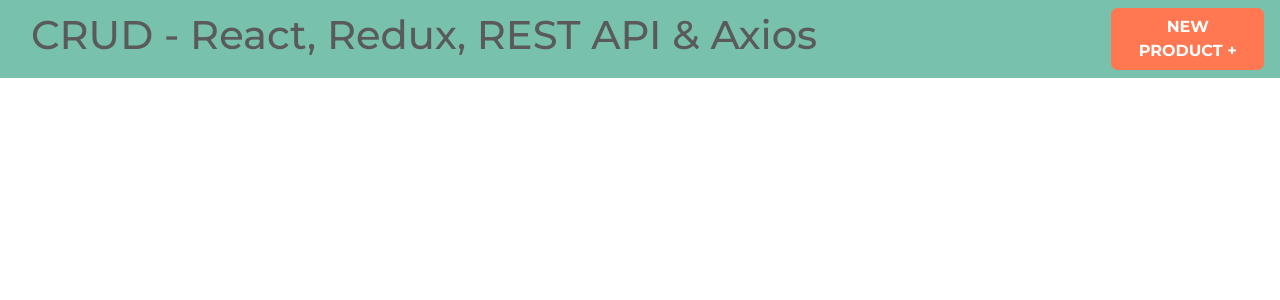
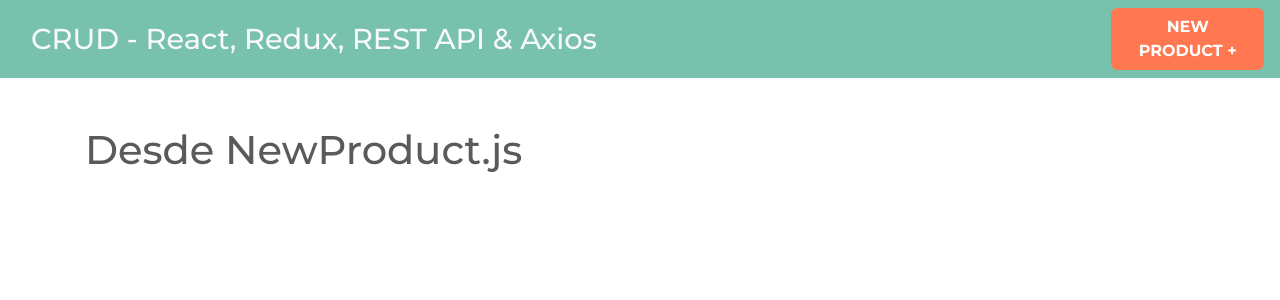
Before and after one commit to Santiago1208/CRUD_Redux, a React (Create React App) app: page /products/new in a window 1280 px wide. Shown: the top 300 px of the page. Built offline with nearby package versions, Linux system fonts and the light colour scheme.

Commit message:
2. Add routing and initial components

```diff
--- a/package.json
+++ b/package.json
@@ -8,6 +8,7 @@
     "@testing-library/user-event": "^7.2.1",
     "react": "^16.13.1",
     "react-dom": "^16.13.1",
+    "react-router-dom": "^5.2.0",
     "react-scripts": "3.4.1"
   },
   "scripts": {
--- a/src/App.js
+++ b/src/App.js
@@ -1,11 +1,23 @@
-import React, { Fragment } from 'react';
-import Header from './components/Header'
+import React from 'react';
+import { BrowserRouter as Router, Route, Switch } from 'react-router-dom';
+
+import Header from './components/Header';
+import Products from './components/Products';
+import NewProduct from './components/NewProduct';
+import EditProduct from './components/EditProduct';
 
 function App() {
   return (
-    <Fragment>
+    <Router>
 		<Header />
-	</Fragment>
+		<div className="container mt-5">
+			<Switch>
+				<Route exact path="/" component={ Products } />
+				<Route exact path="/products/new" component= { NewProduct }/>
+				<Route exact path="/products/edit:id" component= { EditProduct }/>
+			</Switch>
+		</div>
+	</Router>
   );
 }
 
--- /dev/null
+++ b/src/components/EditProduct.js
@@ -0,0 +1,9 @@
+import React from 'react';
+
+const EditProduct = () => {
+	return (
+		<h1>Desde EditProduct.js</h1>
+	);
+}
+
+export default EditProduct;
--- a/src/components/Header.js
+++ b/src/components/Header.js
@@ -1,12 +1,15 @@
 import React from 'react';
+import { Link } from 'react-router-dom';
 
 const Header = () => {
 	return (
 		<nav className="navbar navbar-expand-lg navbar-dark bg-primary justify-content-between">
 			<div className="container">
-				<h1>CRUD - React, Redux, REST API & Axios</h1>
+				<h1>
+					<Link to={'/'} className="text-light">CRUD - React, Redux, REST API & Axios</Link>
+				</h1>
 			</div>
-			<a href="/products/new" className="btn btn-danger nuevo-post d-block d-md-inline-block">New product &#43;</a>
+			<Link to={"/products/new"} className="btn btn-danger nuevo-post d-block d-md-inline-block">New product &#43;</Link>
 		</nav>
 	)
 }
--- /dev/null
+++ b/src/components/NewProduct.js
@@ -0,0 +1,9 @@
+import React from 'react';
+
+const NewProduct = () => {
+	return (
+		<h1>Desde NewProduct.js</h1>
+	);
+}
+
+export default NewProduct;
--- /dev/null
+++ b/src/components/Products.js
@@ -0,0 +1,9 @@
+import React from 'react';
+
+const Products = () => {
+	return (
+		<h1>Desde Products.js</h1>
+	);
+}
+
+export default Products;
```
Also changed, not shown: 1 other file (tests, documents, lock files or other folders).
